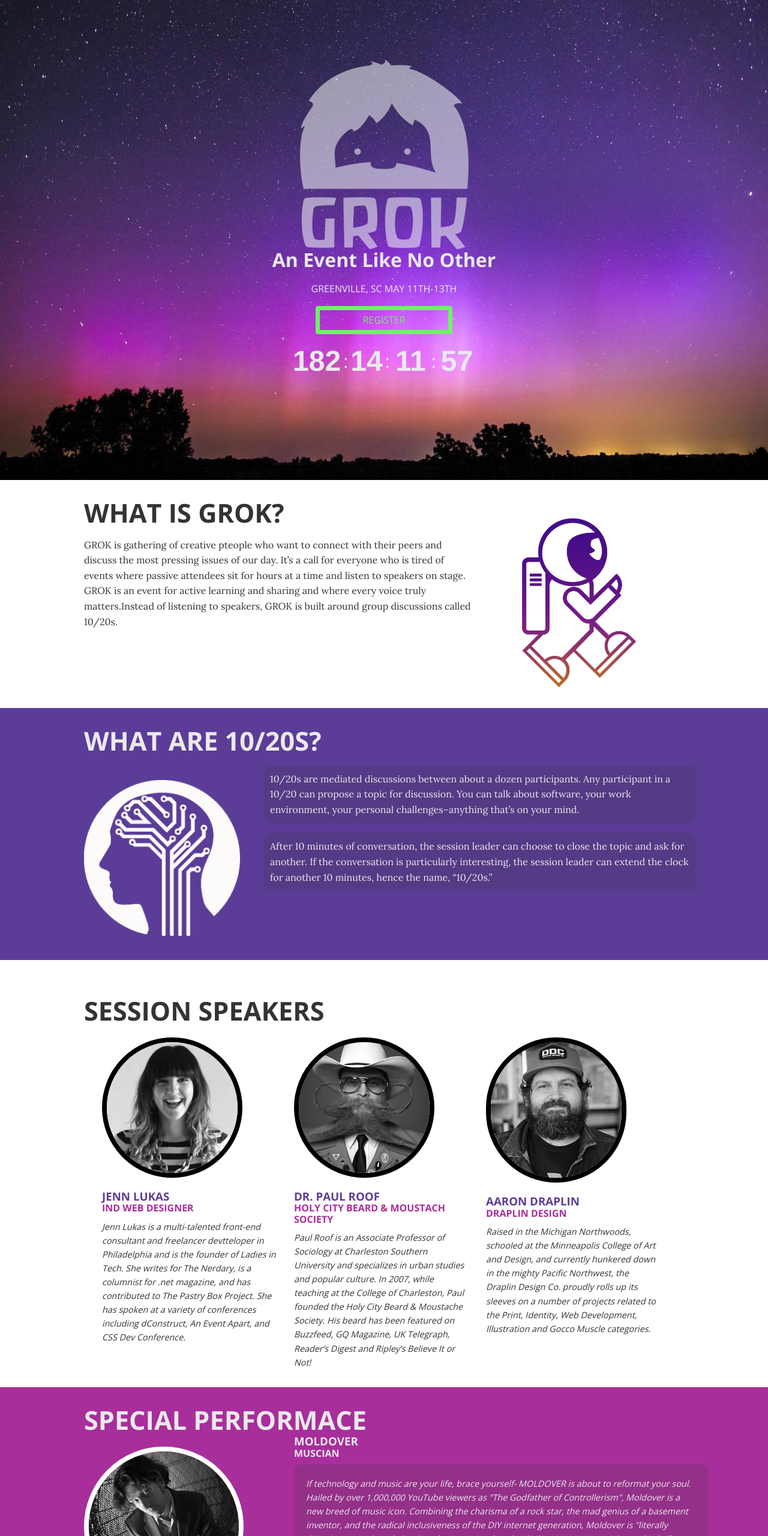
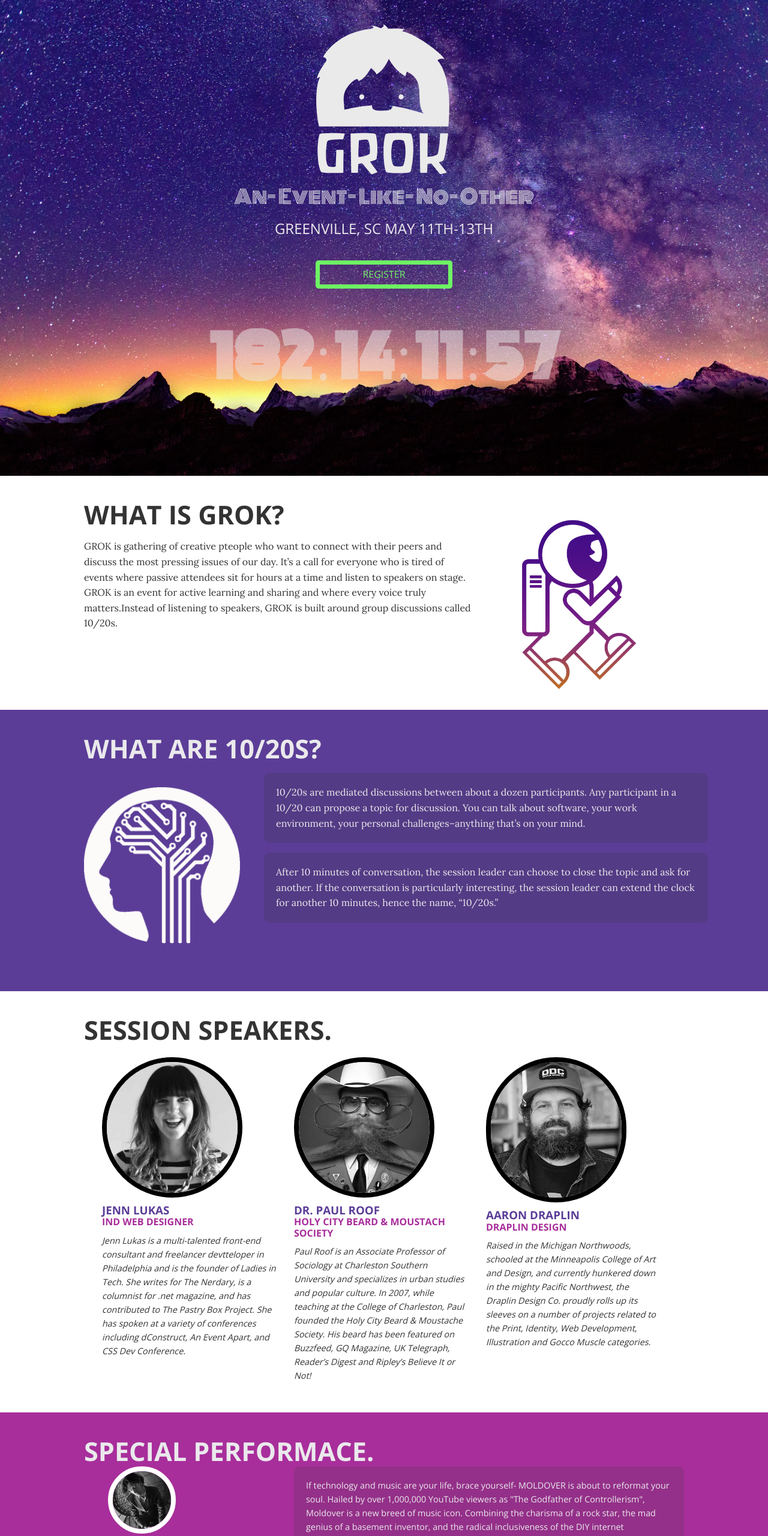
Before and after one commit to JacobHorne/grok_site, a website: page index.html in a window 1280 px wide. Shown: the top 2560 px of the page at 60% size. Drawn offline with nearby package versions, Linux system fonts and the light colour scheme; a web font is replaced by a local one.

Commit message:
lastest additons

```diff
--- a/index.html
+++ b/index.html
@@ -13,16 +13,17 @@
 
         <link rel="stylesheet" href="node_modules/normalize.css/normalize.css">
         <link rel="stylesheet" href="css/style.css">
-        <link href='https://fonts.googleapis.com/css?family=Open+Sans:400,300,700,800|Lora:400,400italic' rel='stylesheet' type='text/css'>
+        <link href='https://fonts.googleapis.com/css?family=Monoton' rel='stylesheet' type='text/css'>
+        <link href='https://fonts.googleapis.com/css?family=Open+Sans:,300,700,|Lora:400,400italic' rel='stylesheet' type='text/css'>
         <link href='https://fonts.googleapis.com/css?family=Keania+One' rel='stylesheet' type='text/css'>
     </head>
     <body>
 
         <section class="main_header">
 
-            <img src="img/grokwithtext.png">
+            <img src="img/grok.svg">
 
-            <h1>An Event Like No Other</h1>
+            <h1>An- Event- Like- No- Other</h1>
 
             <h2>Greenville, SC May 11th-13th</h2>
 
@@ -30,19 +31,22 @@
         <!--Timer -->
             <ul class="countdown">
                 <li>
-                    <span class="days">00</span>
+                    <span class="days">00 </span>
                     <p class="days_ref"></p>
                 </li>
                 <li class="seperator">:</li>
-            <li> <span class="hours">00</span>
+                <li>
+                    <span class="hours">00 </span>
                     <p class="hours_ref"></p>
                 </li>
                 <li class="seperator">:</li>
-            <li> <span class="minutes">00</span>
+                <li>
+                    <span class="minutes">00 </span>
                     <p class="minutes_ref"></p>
                 </li>
                 <li class="seperator">:</li>
-            <li> <span class="seconds">00</span>
+                <li>
+                    <span class="seconds">00 </span>
                     <p class="seconds_ref"></p>
                 </li>
             </ul>
@@ -58,20 +62,20 @@
         </section>
 
         <section class="ten_twenty clearfix visible">
-            <div class="wrapper">
+            <div class="wrapper clearfix">
                 <h1>What are 10/20s?</h1>
 
                 <img src="img/brain.png" alt="a picture of a logo">
 
-                <p>10/20s are mediated discussions between about a dozen participants. Any participant in a 10/20 can propose a topic for discussion. You can talk about software, your work environment, your personal challenges–anything that’s on your mind.</p>
+                <p>10/20s are mediated discussions between about a dozen participants. Any participant in a 10/20 can propose a topic for discussion. You can talk about software, your work environment, your personal challenges–anything that’s on your mind.</P>
 
-                <p>After 10 minutes of conversation, the session leader can choose to close the topic and ask for another. If the conversation is particularly interesting, the session leader can extend the clock for another 10 minutes, hence the name, “10/20s.”</p>
+                <P>After 10 minutes of conversation, the session leader can choose to close the topic and ask for another. If the conversation is particularly interesting, the session leader can extend the clock for another 10 minutes, hence the name, “10/20s.”</p>
             </div>
         </section>
 
         <section class="speakers clearfix visible">
             <section class="wrapper">
-                <h1>Session Speakers</h1>
+                <h1>Session Speakers.</h1>
                 <div>
                     <img src="img/jenn.jpg" alt="a picture of Jenn Lukas">
                     <h3>Jenn Lukas</h3>
@@ -84,7 +88,7 @@
                     <img src="img/paul.jpg" alt="a picture of Jenn Lukas">
                     <h3>dr. paul roof</h3>
                     <h4>holy city beard &amp Moustach society</h4>
-                    <article>Paul Roof is an Associate Professor of Sociology at Charleston Southern University and specializes in urban studies and popular culture. In 2007, while teaching at the College of Charleston, Paul founded the Holy City Beard & Moustache Society.  His beard has been featured on Buzzfeed, GQ Magazine, UK Telegraph, Reader’s Digest and Ripley’s Believe It or Not!
+                    <article>Paul Roof is an Associate Professor of Sociology at Charleston Southern University and specializes in urban studies and popular culture. In 2007, while teaching at the College of Charleston, Paul founded the Holy City Beard &amp Moustache Society.  His beard has been featured on Buzzfeed, GQ Magazine, UK Telegraph, Reader’s Digest and Ripley’s Believe It or Not!
                     </article>
                 </div>
 
@@ -95,25 +99,32 @@
                     <article>Raised in the Michigan Northwoods, schooled at the Minneapolis College of Art and Design, and currently hunkered down in the mighty Pacific Northwest, the Draplin Design Co. proudly rolls up its sleeves on a number of projects related to the Print, Identity, Web Development, Illustration and Gocco Muscle categories.
                     </article>
                 </div>
+
             </section>
         </section>
 
         <section class="special_performance clearfix visible">
-            <div class="wrapper">
-            <h1>Special Performace</h1>
+            <div class="wrapper clearfix">
+                <h1>Special Performace.</h1>
+
+                <div class="moldover">
                     <img src="img/moldover.jpg" alt="a picture of the musician moldover">
                     <h3>Moldover</h3>
                     <h4>Muscian</h4>
+                </div>
+
                 <article>If technology and music are your life, brace yourself- MOLDOVER is about to reformat your soul. Hailed by over 1,000,000 YouTube viewers as "The Godfather of Controllerism", Moldover is a new breed of music icon. Combining the charisma of a rock star, the mad genius of a basement inventor, and the radical inclusiveness of the DIY internet generation, Moldover is "literally throwing away the rule book and reinventing the wheel" (Remix Magazine). Witness his balls-to-the-wall LIVE SHOW at a club, experience one of his JAMBOX multiplayer instruments at a festival, or pick up and play the "LIGHT THEREMIN" packaging of his debut album and understand why the next paradigm for music is a one-man-brand called Moldover.
                 </article>
+
             </div>
         </section>
 
         <section class="schedule visible">
             <div class="wrapper">
-                <h1>Schedule</h1>
+
+                <h1>Schedule.</h1>
                 <h3>Three jam-packed days of fun with designers, developers, thinkers, good conversation and beer! GROK takes place at the Huguenot Mill and at The Iron Yard's HQ both in Downtown Greenville.</h3>
-                <h2>Locations:</h2>
+                <h2>Locations.</h2>
                 <h4>Huguenot Mill
                 W Broad St
                 Greenville, SC 29601
@@ -127,9 +138,9 @@
                     <div>
                         <h5>Wednesday May 11th</h5>
                         <p>@ THE IRON YARD HQ OPENING REMARKS The Iron Yard Crew</p>
+                        <p class="darken">10/20 Group Discussions</p>
                         <p>10/20 Group Discussions</p>
-                        <p>10/20 Group Discussions</p>
-                        <p>lunch</p>
+                        <p class="darken">lunch</p>
                         <p>10/20 Group Discussions</p>
                         <p>10/20 Group Discussions</p>
                         <p>OPENING NIGHT MEETUP Location TBD</p>
@@ -158,31 +169,37 @@
             </div> <!--wrapper-->
         </section>
 
-        <section class="register visible">
+        <section class="register">
+
             <div class="wrapper">
-                <h1>Dont be a stanger in a stange land</h1>
+                <h1>Dont be a stranger in a strange land</h1>
                 <a href="#" class="button">REGISTER</a>
             </div>
+
         </section>
 
         <section class="sponsors clearfix visible">
+
             <div class="wrapper">
                 <h1>Sponsors:</h1>
                 <a href="img/shopify.com"><img src="img/shopify.png"></a>
                 <a href="img/mailchimp.com"><img src="img/mailchimp.png"></a>
                 <a href="img/github.com"><img src="img/github.png"></a>
             </div>
+
         </section>
 
         <section class="presentation clearfix visible">
+
             <div class="wrapper">
-                <h1>A presentation of:</h1>
+                <h1>presentation of:</h1>
                 <a href="unmatchedstyle.com" class="ums"><img src="img/ums.png" alt="unmatched style logo">
                 <a href="theironyard.com"><img src="img/iy.png" alt="theironyard logo style logo">
             </div>
+
         </section>
 
-        <section class="footer">
+        <section class="footer visible">
             <div class="wrapper">
                 <a href="index.html" class="grokhead"><img src="img/grokhead.png" alt="grok logo">
 
@@ -198,7 +215,6 @@
                 </ul>
             <div class="wrapper">
         </section>
-        <!-- CONTENT FOR WEBSITE -->
 
         <script src="node_modules/jquery/dist/jquery.min.js"></script>
         <script type="text/javascript" src="js/jquery.downCount.js"></script>
--- a/js/script.js
+++ b/js/script.js
@@ -4,6 +4,17 @@
 
 	//jquery ready function
 	$( function(){
+
+
+		//window resize
+		var theWindowHeight = $(window).height();
+
+
+	    $( window ).resize(function(e) {
+	    	console.log(theWindowHeight);
+  			$( ".main_header" ).css({"height" : "theWindowHeight" + "px"});
+		});
+
 
 		//downCount plugin init
 		$( '.countdown' ).downCount({
@@ -24,7 +35,7 @@
 		win.on( "scroll", function( e ){
 
 			top = win.scrollTop();
-			height = win.height() / 2;
+			height = win.height() / 1.4;
 
 			visibleStuff.each( function( i, o ){
 
--- a/scss/style.scss
+++ b/scss/style.scss
@@ -1,5 +1,7 @@
-//Colors///////////////////////////////////////
-//////////////////////////////////////////////
+@import "compass";
+
+/*Colors///////////////////////////////////////
+/////////////////////////////////////////////*/
 $hotgreen:#6ef464;
 $purple:#5b3d97;
 $darkerpurple:#543b85;
@@ -11,26 +13,27 @@
 $white:#eae9ec;
 
 
-//Timer///////////////////////////////////////
-//////////////////////////////////////////////
+/*Timer///////////////////////////////////////
+////////////////////////////////////////////*/
 ul.countdown {
 list-style: none;
-margin: 30px 0;
-padding: 0;
+margin: 100px 0;
+padding: 0px;
 display: block;
 text-align: center;
+opacity:.5;
 }
 ul.countdown li {
 display: inline-block;
 }
 ul.countdown li span {
 font-size: 3em;
-font-weight: 600;
+font-weight: 300;
 line-height: 30px;
-font-family:"Helvetica";
+font-family: "Monoton";
 }
 ul.countdown li.seperator {
-font-size: 30px;
+font-size: 3em;
 line-height: 30px;
 vertical-align: top;
 }
@@ -39,6 +42,7 @@
 font-size: 1em;
 font-family: "Open Sans";
 }
+
 
 body{
     font-family: "Open Sans", sans-serif;
@@ -57,10 +61,10 @@
     line-height: 1.6em;
 }
 article{
+    display:block;
     font-family: "Lora" serif;
     font-size: .9em;
     line-height: 1.6em;
-    font-style: italic;
 
 }
 img{
@@ -81,12 +85,14 @@
     width:90%;
     margin: 0 auto;
     max-width: 1000px;
-    padding: 30px 30px 30px 30px;
+    padding:40px 0 40px 0;
+}
+.darken{
+
 }
 
-/***** CLEARFIX is applied to the parent of floated elements *************/
-/*************************************************************************/
-
+/*Timer///////////////////////////////////////
+////////////////////////////////////////////*/
 .clearfix {
     zoom: 1;
     &:before, &:after {
@@ -100,26 +106,34 @@
 
 /***** SITE STYLES ****************/
 /**********************************/
+
 .main_header{
-	background-image: url("../img/nightsky.jpg");
-	background-size:cover;
-	background-position: center center;
-	height:800px;
+	background-image: url("../img/nightskyedit.jpg");
+    background-position: center bottom;
+    background-repeat: no-repeat;
+    background-attachment: fixed;
     color:$white;
+    background-size: cover;
+    padding-bottom:100px;
+    height: 100%;
     img{
-        padding-top:100px;
+        width:50%;
+        max-width: 250px;
+        padding-top:40px;
         margin: 0 auto;
     }
     h1{
         text-transform: none;
         text-align: center;
         font-size: 2em;
-        font-weight: 700;
+        font-weight: 300;
+        padding-top:20px;
+        font-family: "Monoton";
     }
     h2{
         text-align: center;
         font-weight: 500;
-        font-size: 1em;
+        font-size: 1.5em;
         margin: 20px 0 20px 0;
     }
     a{
@@ -129,21 +143,22 @@
         font-size:1em;
         margin:0 auto;
         width: 200px;
+        margin-top: 40px;
     }
 }
 
 .button{
     border: 7px solid $hotgreen;
     padding:7px;
-    border-radius:4px;
+    border-radius:5px;
     text-align: center;
+    transition: 1s ease;
     &:hover{
-            color:$white;
-            background-color:$hotgreen;
-            transition: 0.3s ease;
+            color: black;
+            background-color: $hotgreen;
+
         }
 }
-
 .grok{
     opacity:0.2;
     img{
@@ -159,7 +174,7 @@
         display:none;
     }
     p{
-        padding:10px;
+        padding:20px;
         background-color:$darkerpurple;
         border-radius:10px;
     }
@@ -167,20 +182,27 @@
 
 .speakers{
     opacity:0.2;
-    margin:30px;
+    h1{
+        padding-bottom: 20px;
+    }
     img{
         width:50%;
         max-width: 250px;
-        border-radius: 200px 200px 200px 200px;
+        @include border-radius (200px);
         border: 8px solid black;
-        margin:20px 0 20px 0px;
+        margin:0 auto;
     }
     h3{
         color:$purple;
+        padding-top: 10px;
     }
     h4{
         color:$violet;
         margin-bottom: 10px;
+    }
+    article{
+        font-style:italic;
+        padding-bottom:50px;
     }
 }
 .special_performance{
@@ -192,7 +214,7 @@
         max-width: 250px;
         border-radius: 200px 200px 200px 200px;
         border: 8px solid white;
-        margin:20px 20px 20px 0;
+        margin:0 auto;
     }
     h4{
         margin-bottom: 10px;
@@ -230,8 +252,8 @@
 }
 .itenerary{
     opacity:0.2;
-    padding:20px;
-    margin:50px 0 30px 0;
+    margin:100px 0 0px 0;
+    padding:50px;
     h5{
         font-size: 1.4em;
     }
@@ -239,36 +261,28 @@
         margin-bottom:30px;
         border-bottom:1px solid $verylgrey;
     }
-    div:first-child{
-        border-radius:10px;
-    }
-    div:nth-child(2){
-        border-radius:10px;
-    }
-    div:last-child{
+    :last-child{
         border:none;
-        border-radius:10px;
     }
     p{
-        background-color:$purple;
-        color:white;
+        color:$darkerviolet;
         border-radius:5px;
         font-size: 1em;
         opacity:.8;
     }
 }
 .register{
-    opacity:0.2;
-    padding:20px;
-    background-image: url("../img/mars.png");
-    background-size:cover;
-    background-position: center center;
-    height:250px;
+    background-image: url("../img/nightskyedit.jpg");
+    background-position: center bottom;
+    background-repeat: no-repeat;
+    background-attachment: fixed;
     color:$white;
+    background-size: cover;
     h1{
         text-align:center;
         font-size: 1.8em;
         margin: 40px 0 20px 0;
+        text-shadow: 2px 2px $textgrey;
     }
     a{
         display:block;
@@ -300,6 +314,9 @@
         padding:40px;
         max-width: 300px;
         margin:0 auto;
+    }
+    h1{
+        font-size: 1.2em;
     }
 }
 .footer{
@@ -351,6 +368,37 @@
 /////////////////////////////////////////////////////
 
 @media screen and (min-width: 600px){
+    .countdown{
+    opacity:.5;
+    }
+    ul.countdown {
+    list-style: none;
+    margin: 100px 0;
+    padding: 0;
+    display: block;
+    text-align: center;
+    }
+    ul.countdown li {
+    display: inline-block;
+    }
+    ul.countdown li span {
+    font-size: 4em;
+    font-weight: 600;
+    line-height: 30px;
+    font-family: "Monoton";
+    }
+    ul.countdown li.seperator {
+    font-size: 4em;
+    line-height: 30px;
+    vertical-align: top;
+    }
+    ul.countdown li p {
+    color: transparent;
+    font-size: 1em;
+    font-family: "Open Sans";
+    }
+
+
     .grok{
         p{
             width:65%;
@@ -374,12 +422,16 @@
         }
     }
     .special_performance{
-        img{
-            width:30%;
+        .moldover{
+            width:44%;
+            max-width: 192.8px;
+            padding:0;
             float:left;
         }
-        article, h3, h4{
-            width:65%;
+        img{
+            display:block;
+        }
+        article{
             margin-left: 35%;
         }
     }
@@ -391,15 +443,13 @@
     }
     .itenerary{
         border:double 8px $purple;
-        margin: 50px 0 50px 0;
         div{
             width: 29%;
             float:left;
             margin-left:2%;
-            border-right:1px solid $verylgrey;
             border-bottom:none;
             padding:0 0px 0 20px;
-            margin:0;
+            margin:0 auto;
         }
         div:last-child{
             border:none;
@@ -447,16 +497,54 @@
 /////////////////////////////////////////////////////
 
 @media screen and (min-width: 800px){
+    .countdown{
+    opacity:.5;
+    }
+    ul.countdown {
+    list-style: none;
+    margin: 100px 0 0 0;
+    padding: 0;
+    display: block;
+    text-align: center;
+    }
+    ul.countdown li {
+    display: inline-block;
+    }
+    ul.countdown li span {
+    font-size: 6em;
+    font-weight: 600;
+    line-height: 30px;
+    font-family: "Monoton";
+    }
+    ul.countdown li.seperator {
+    font-size: 6em;
+    line-height: 30px;
+    vertical-align: top;
+    }
+    ul.countdown li p {
+    color: transparent;
+    font-size: 1em;
+    font-family: "Open Sans";
+    }
+
+
     .speakers{
         div{
         width:29%;
         margin-left:3%;
         float:left;
         }
+        &:first-child{
+            margin:0;
+        }
         img{
             width:75%;
             max-width:260px;
+            margin:0;
         }
+    }
+    .register{
+        padding-bottom:50px;
     }
     .sponsors{
     }
```
Also changed, not shown: css/style.css, img/grok.svg (added), img/nightskyedit.jpg (added). Lines whose indentation alone changed are shown as unchanged.
